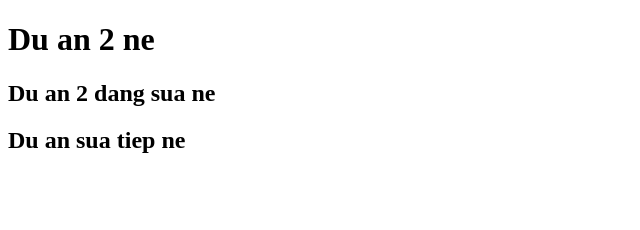
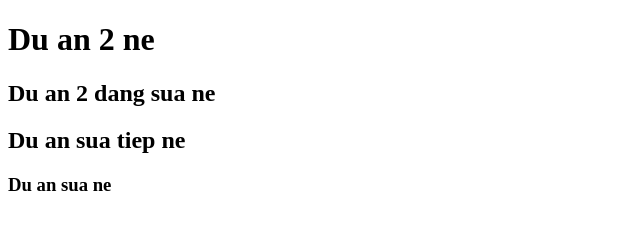
Before and after one commit to Qbaocuteahihi/duan2, a plain HTML site: page index.html in a window 1280 px wide. Shown: the whole page, without its empty margins (0-640 px from the left). Drawn offline with Linux system fonts and the light colour scheme.

Commit message:
test commit lan 3

```diff
--- a/index.html
+++ b/index.html
@@ -9,5 +9,6 @@
     <h1>Du an 2 ne</h1>
     <h2>Du an 2 dang sua ne</h2>
     <h2>Du an sua tiep ne</h2>
+    <h3>Du an sua ne</h3>
   </body>
 </html>
```
